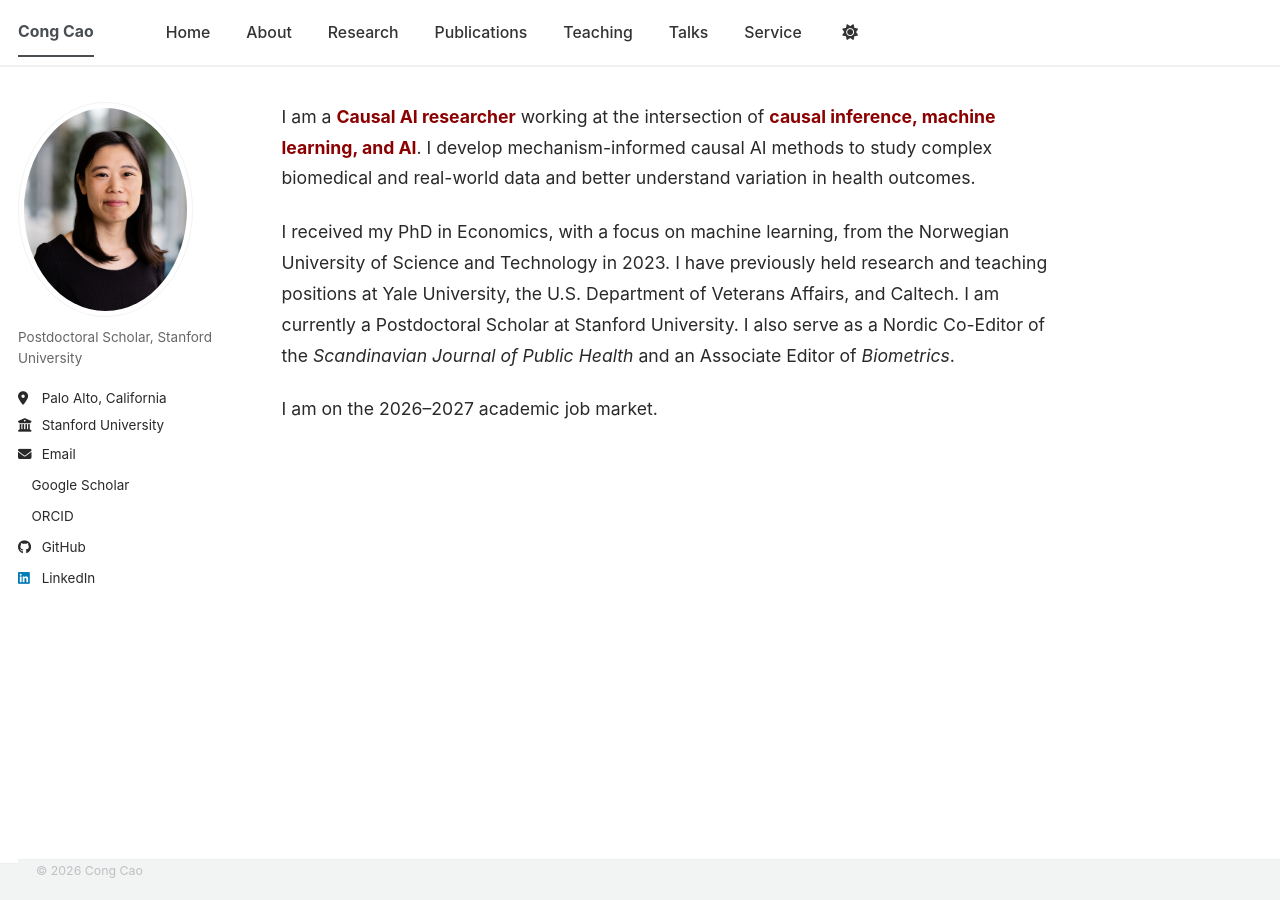
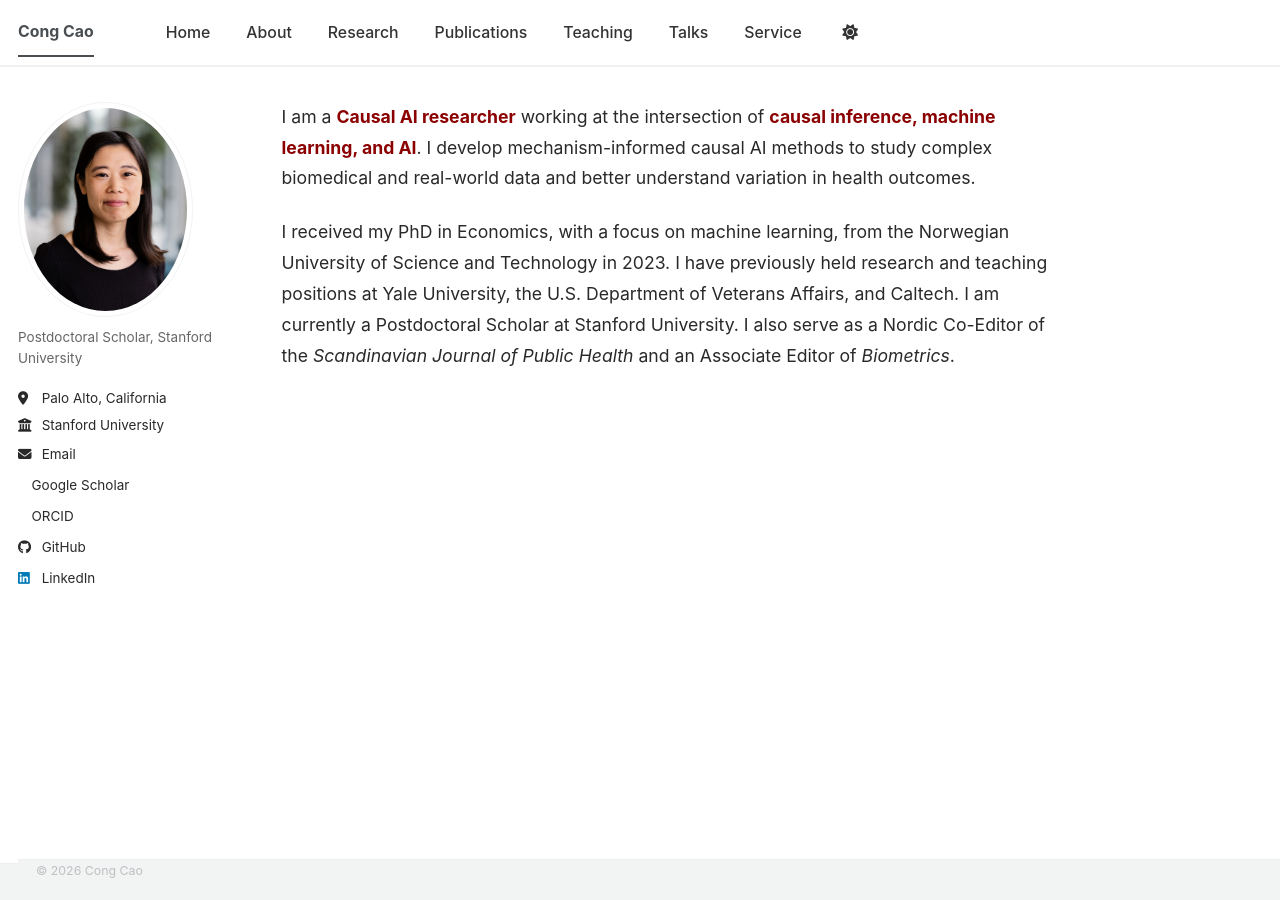
Before and after one commit to congca0/congca0.github.io, a Jekyll site: the page built from index.md, in a window 1280 px wide. Built offline with Jekyll 4.4.1, drawn with Linux system fonts in a browser that asks for light colours; a style sheet for code colours, icons or effects is not loaded; our own code applies the rules of GitHub Pages for plain Markdown files.

Commit message:
Update index.md

```diff
--- a/index.md
+++ b/index.md
@@ -6,5 +6,3 @@ author_profile: true
 I am a <strong style="color: #8B0000;">Causal AI researcher</strong> working at the intersection of <strong style="color: #8B0000;">causal inference, machine learning, and AI</strong>. I develop mechanism-informed causal AI methods to study complex biomedical and real-world data and better understand variation in health outcomes.
 
 I received my PhD in Economics, with a focus on machine learning, from the Norwegian University of Science and Technology in 2023. I have previously held research and teaching positions at Yale University, the U.S. Department of Veterans Affairs, and Caltech. I am currently a Postdoctoral Scholar at Stanford University. I also serve as a Nordic Co-Editor of the *Scandinavian Journal of Public Health* and an Associate Editor of *Biometrics*.
-
-I am on the 2026–2027 academic job market.
```
